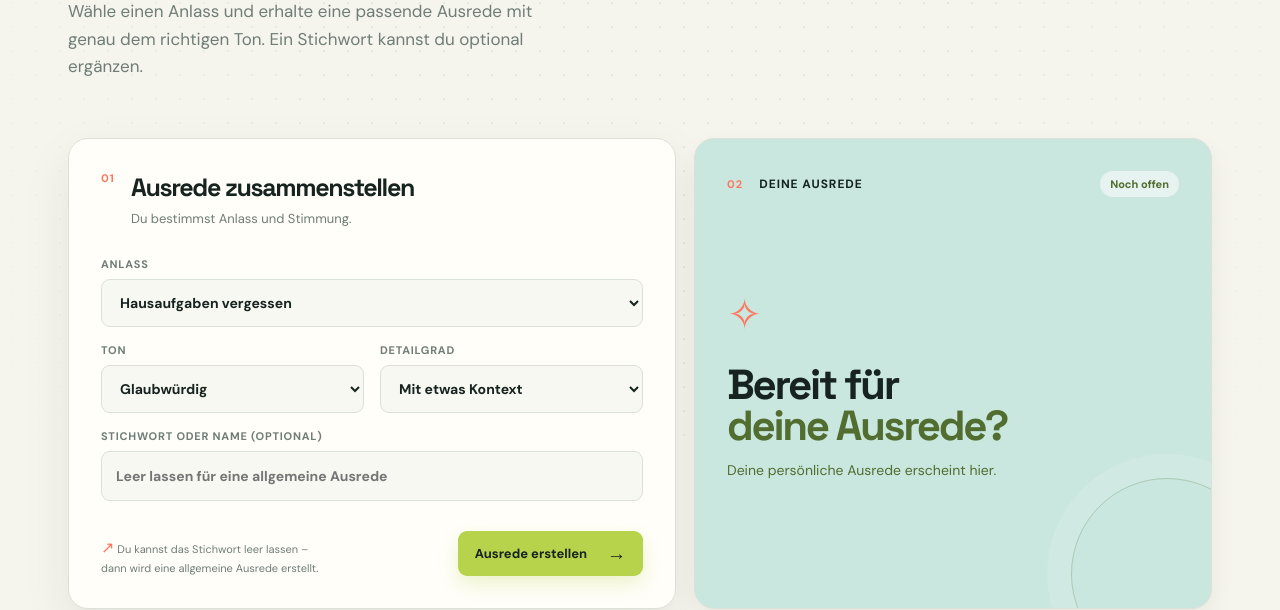
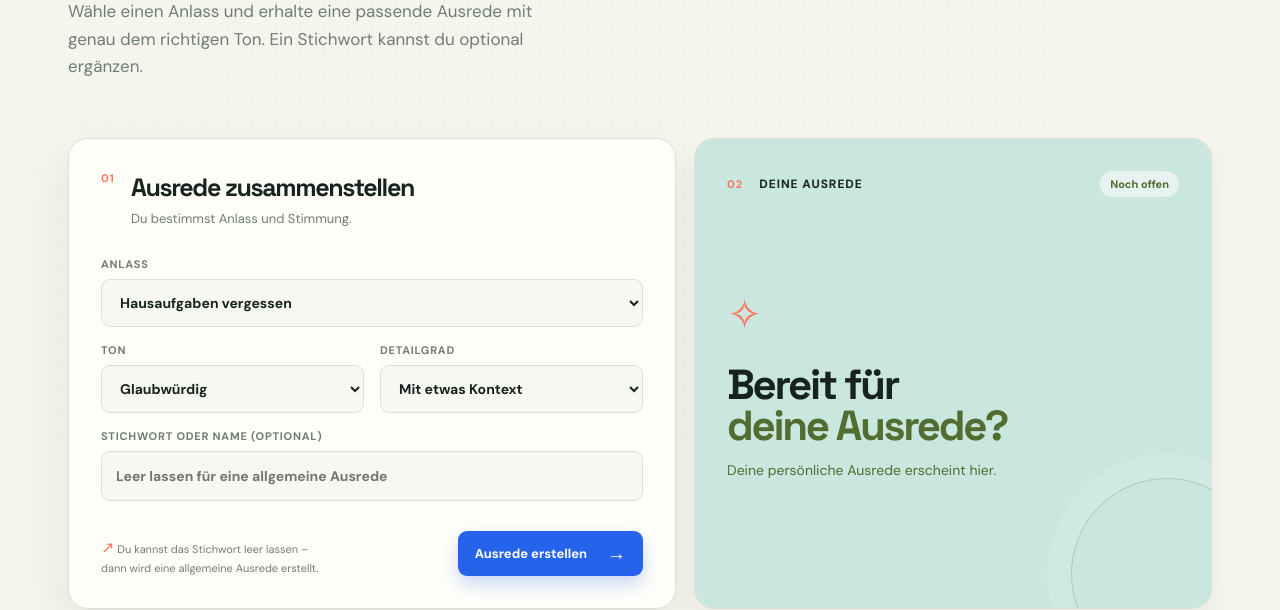
Before and after one commit to luk376/ausreden-generator, a plain HTML site: page index.html in a window 1280 px wide. Shown: the part 345-955 px from the top of the page. Drawn offline with Linux system fonts and the light colour scheme.

Commit message:
Make generate button blue

```diff
--- a/styles.css
+++ b/styles.css
@@ -301,15 +301,15 @@ button:focus-visible {
   border: 0;
   border-radius: 9px;
   padding: 14px 17px;
-  color: var(--ink);
-  background: var(--green);
+  color: #fff;
+  background: #2563eb;
   font-size: 13px;
   font-weight: 700;
-  box-shadow: 0 8px 18px rgba(183, 211, 75, 0.25);
+  box-shadow: 0 8px 18px rgba(37, 99, 235, 0.25);
 }
 
 .primary-button:hover {
-  background: #c9e45e;
+  background: #1d4ed8;
   transform: translateY(-2px);
 }
 
```
